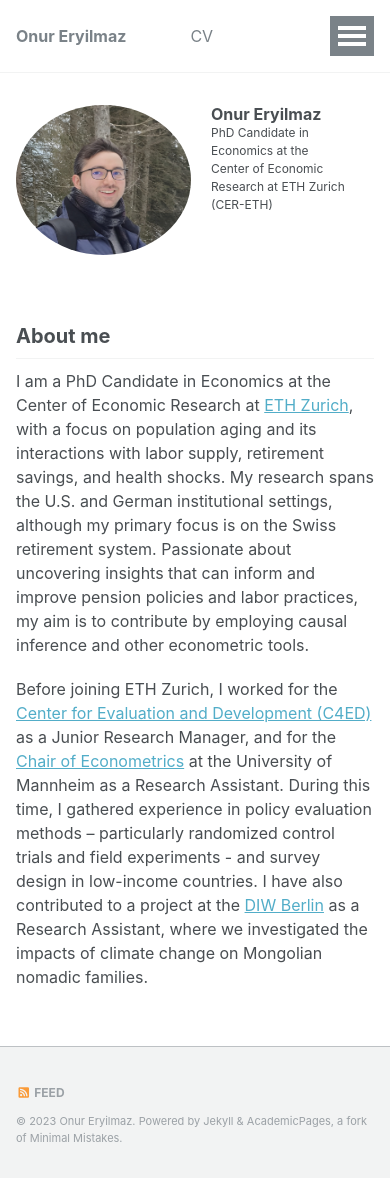
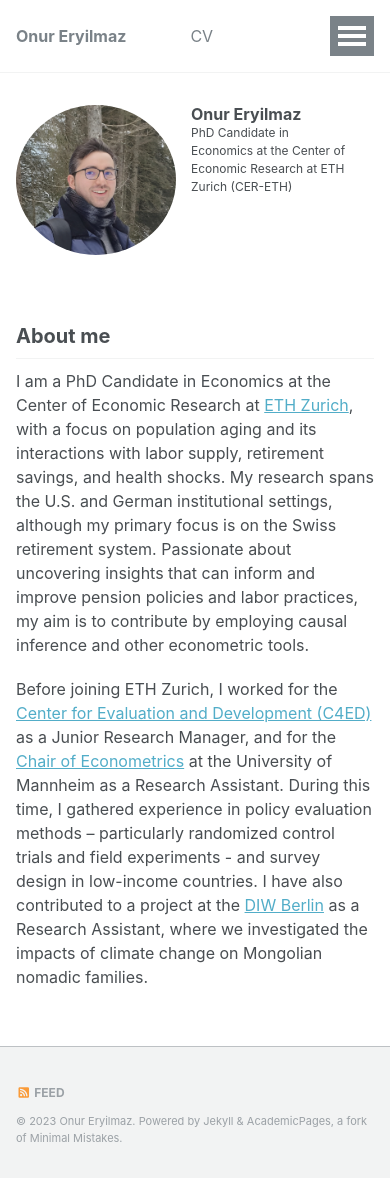
Before and after one commit to oeryilmaz/oeryilmaz.github.io, a Jekyll site: the page built from _pages/about.md, in a window 390 px wide. Built offline with Jekyll 4.4.1, drawn with Linux system fonts in a browser that asks for light colours.

Commit message:
Update _custom.scss

```diff
--- a/_sass/_custom.scss
+++ b/_sass/_custom.scss
@@ -6,14 +6,14 @@ li ol li {
 
 @media only screen and (max-width: 600px) {
   .author__avatar {
-    width: 180px; /* or whatever size you prefer */
+    width: 160px; /* or whatever size you prefer */
     height: 150px; /* make sure this matches the width */
   }
 }
 
-@media only screen and (max-width: 600px) {
+@media only screen and (max-width: 400px) {
   .author__bio {
-    font-size: 400px; // increase this to increase size
+    font-size: 42px; // increase this to increase size
   }
 }
 
@@ -22,7 +22,7 @@ li ol li {
     font-size: 42px; // Adjust this size as per your need
   }
 }
-@media only screen and (max-width: 1000px) {
+@media only screen and (max-width: 600px) {
   .author__name {
     font-size: 32px; /* Adjust this size as per your need */
   }
```
